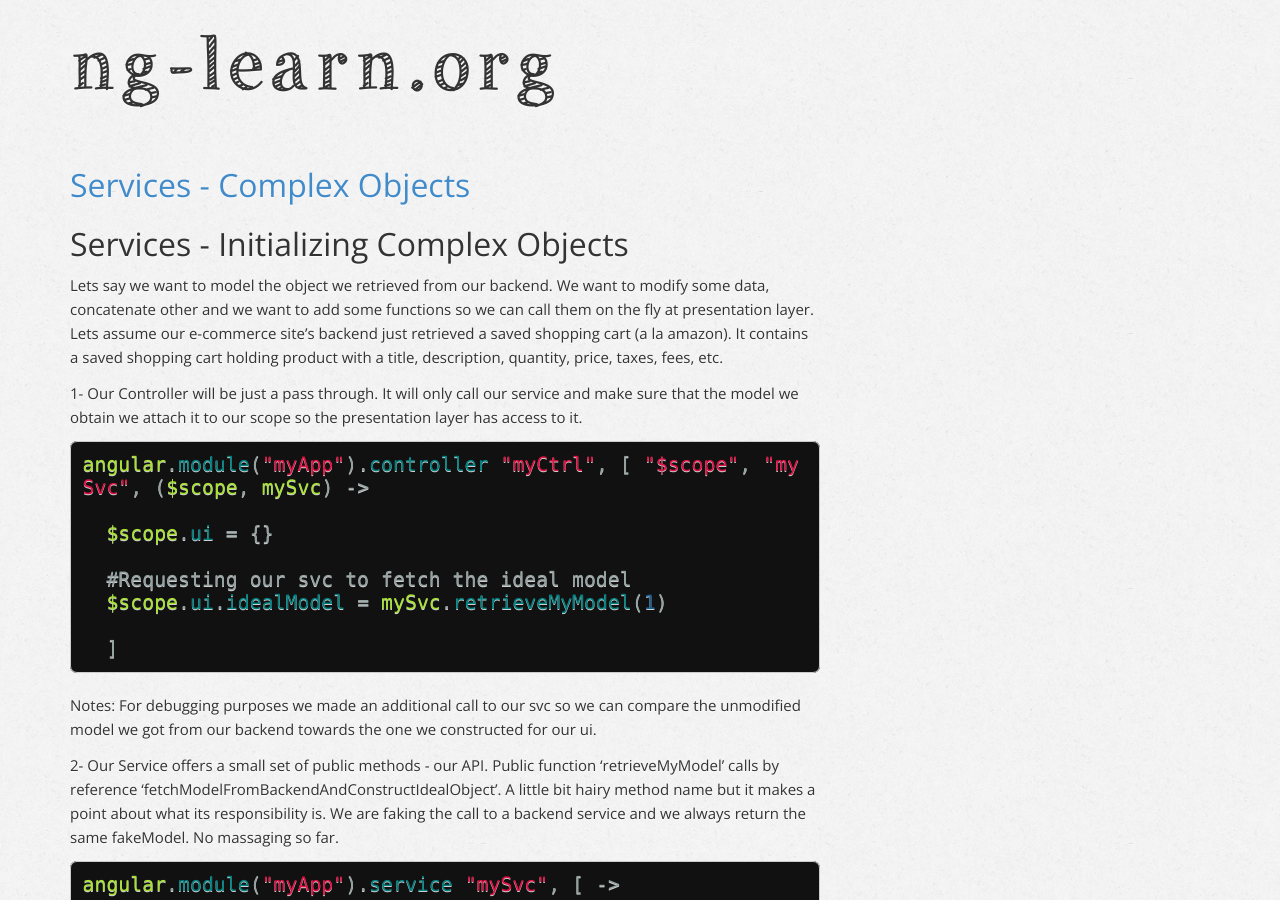
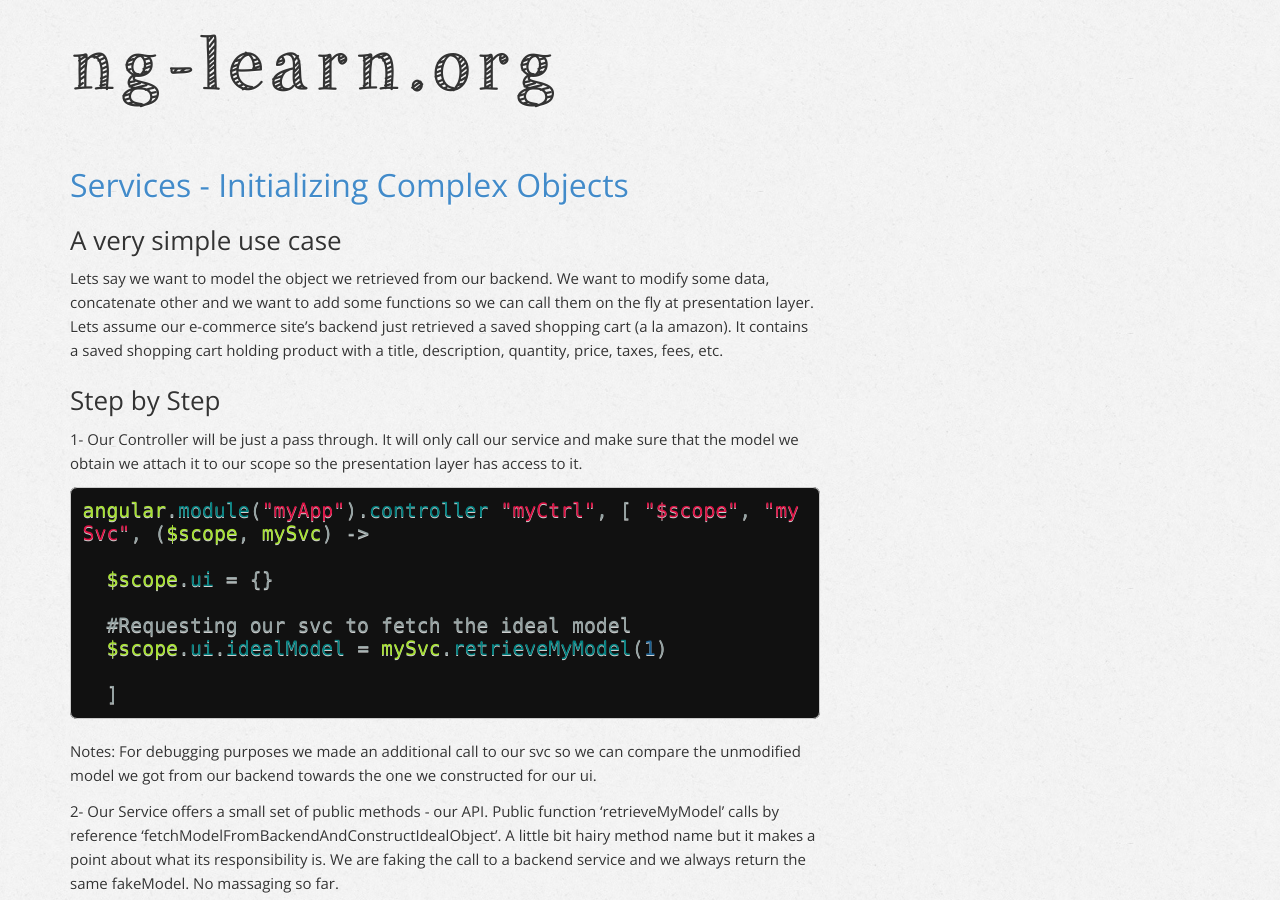
Before and after one commit to ng-learn-org/ng-learn-org.github.io, a Jekyll site: the page built from index.html, in a window 1280 px wide and 900 px high. Built offline with Jekyll 4.4.1, drawn with Linux system fonts in a browser that asks for light colours; Markdown is read by kramdown in place of the engine named in the settings; the list of posts is cut into pages by our own code; comment, search, counter and statistics services are not loaded.

Commit message:
updated post

```diff
--- a/_posts/2013-10-31-Service-Init-Complex-Objects.md
+++ b/_posts/2013-10-31-Service-Init-Complex-Objects.md
@@ -1,13 +1,16 @@
 ---
 layout: post
-title: Services - Complex Objects
+title: Services - Initializing Complex Objects
 categories: [resources, beginner]
 ---
 
-## Services - Initializing Complex Objects
+### A very simple use case
 
 Lets say we want to model the object we retrieved from our backend. We want to modify some data, concatenate other and we want to add some functions so we can call them on the fly at presentation layer.
 Lets assume our e-commerce site's backend just retrieved a saved shopping cart (a la amazon). It contains a saved shopping cart holding product with a title, description, quantity, price, taxes, fees, etc.
+
+
+### Step by Step
 
 1- Our Controller will be just a pass through. It will only call our service and make sure that the model we obtain we attach it to our scope so the presentation layer has access to it.
 
```
